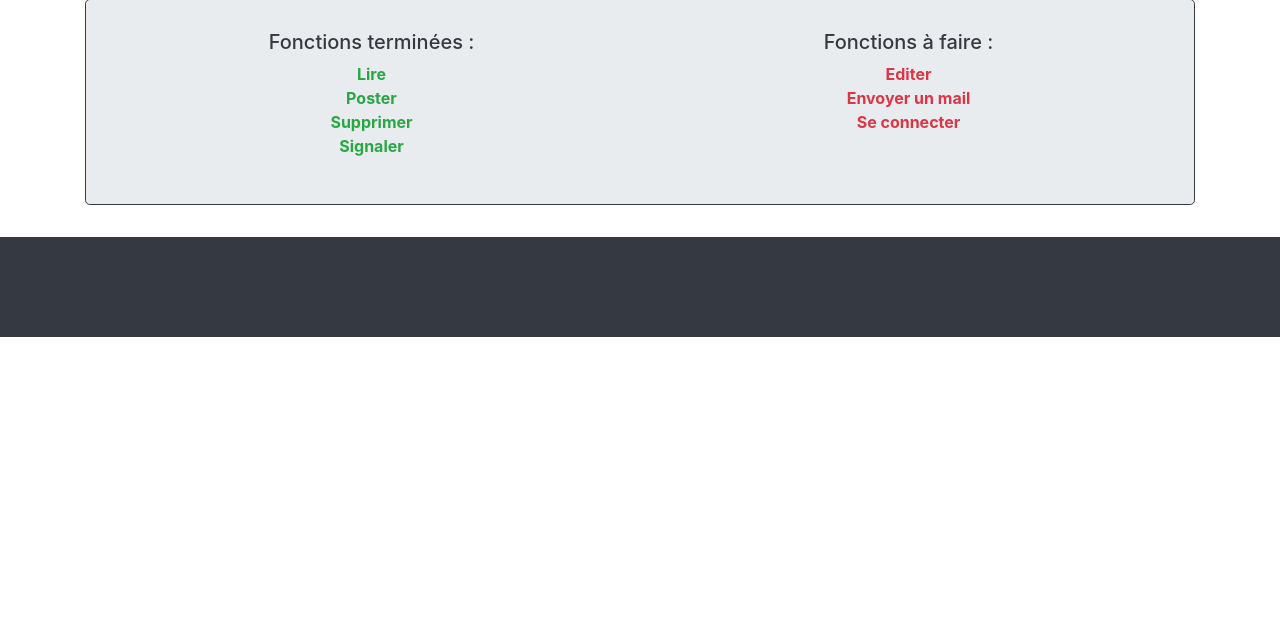
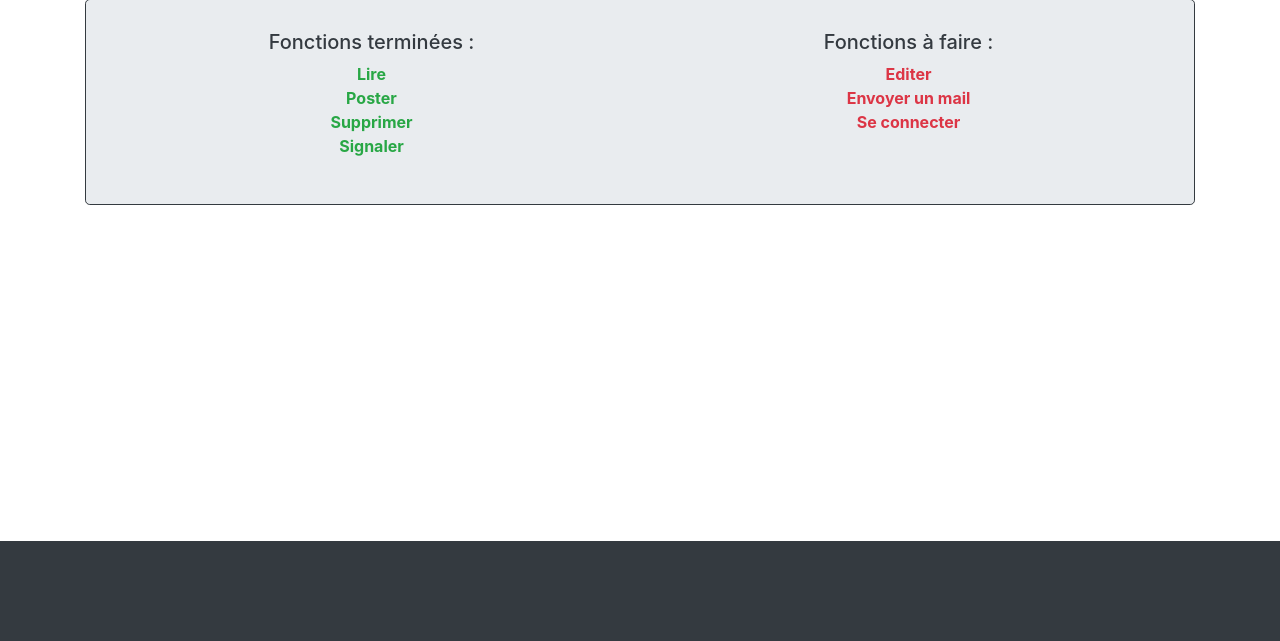
Before and after one commit to Neiikow/Billet-simple-pour-l-Alaska, a PHP site: template view/front/page/home.php in a window 1280 px wide. Shown: the part 159-800 px from the top of the page. Run offline with PHP 8.4, Linux system fonts and the light colour scheme; the template is opened without the code that fills it, so the values that code supplies are empty; some libraries are stand-ins or nearby versions.

Commit message:
JS : Gestion de la position du footer

```diff
--- a/public/js/init.js
+++ b/public/js/init.js
@@ -8,14 +8,19 @@ $(document).ready(function() {
     //         });
     //     })
     // });
-    // const report = $("button[name='report']");
-    // report.on('click',(e) => {
-    //     e.preventDefault();
-    // })
 });
 
+//Gestion de la position du scroll
 try {
     const x = location.href.split("scroll=")[1]
     document.body.scrollTop=x+"px";
     window.scrollTo(0,x);
 } catch (ex) {}
+
+//Gestion de la position du footer
+const d = $('html').height()
+const f = $('footer').height()
+const w = window.innerHeight
+if ((d+f)>w) {
+    $('footer').removeClass("fixed-bottom");
+}
--- a/view/front/template.php
+++ b/view/front/template.php
@@ -57,7 +57,7 @@
         <div id="content" class="container">
             <?= $content ?>
         </div>
-        <footer class="bg-dark text-white"></footer>
+        <footer class="bg-dark text-white fixed-bottom"></footer>
         <script src="public/js/init.js"></script>
     </body>
 </html>
```
